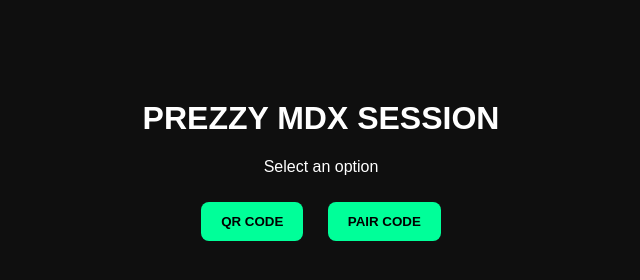
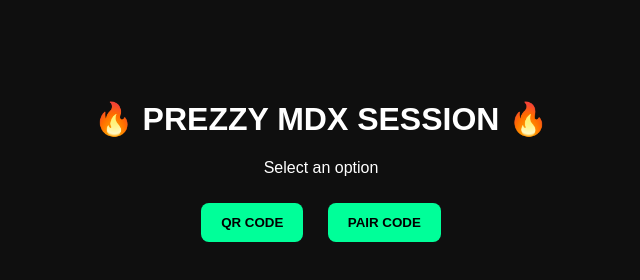
Before and after one commit to precious125588/Prezzy-mdx-session-, a website: page public /index.html in a window 1280 px wide. Shown: the whole page, without its empty margins (319-959 px from the left). Drawn offline with Linux system fonts and the light colour scheme.

Commit message:
Update index.html

```diff
--- a/public /index.html
+++ b/public /index.html
@@ -1,30 +1,18 @@
 <!DOCTYPE html>
 <html>
 <head>
-  <title>PREZZY MDX SESSION</title>
+  <title>PREZZY MDX</title>
   <link rel="stylesheet" href="/style.css">
 </head>
 <body>
 
-<div class="loader" id="loader">
-  <h2>🔥 PREZZY MDX 🔥</h2>
-  <p>Building session system... please wait</p>
-</div>
-
-<div class="container hidden" id="main">
-  <h1>PREZZY MDX SESSION</h1>
+<div class="container">
+  <h1>🔥 PREZZY MDX SESSION 🔥</h1>
   <p>Select an option</p>
 
-  <button onclick="location.href='/qr'">QR CODE</button>
+  <button onclick="location.href='/qr-page'">QR CODE</button>
   <button onclick="location.href='/pair'">PAIR CODE</button>
 </div>
 
-<script>
-  setTimeout(() => {
-    document.getElementById("loader").classList.add("hidden")
-    document.getElementById("main").classList.remove("hidden")
-  }, 2500)
-</script>
-
 </body>
 </html>
```
